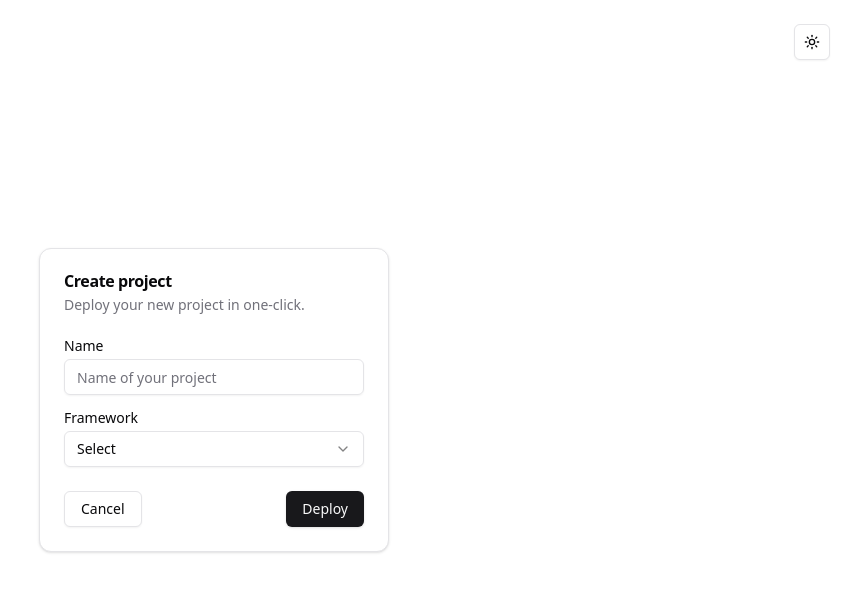
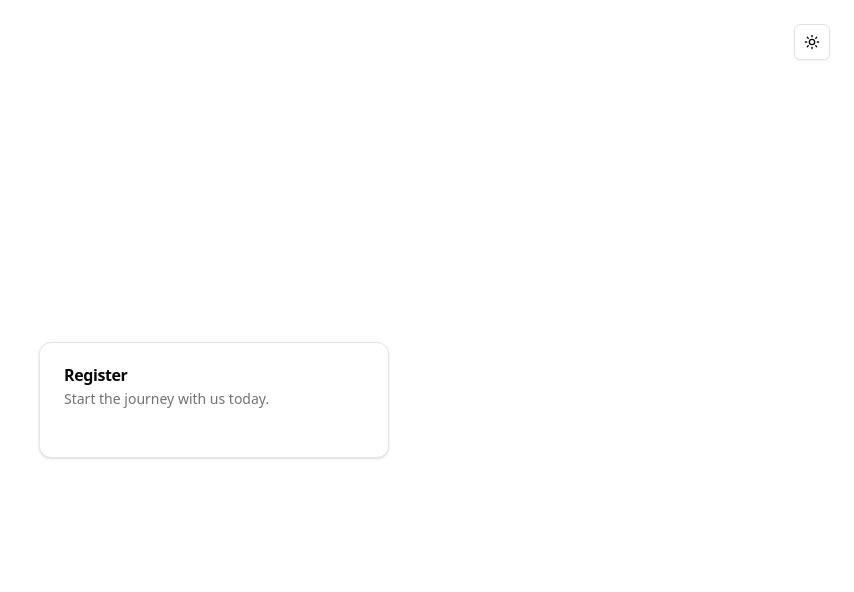
Before and after one commit to developer-mohitsoni/Nextgen-Form, a Next.js app: page / in a window 1280 px wide. Shown: the top 592 px of the page, without its empty margins (426-1280 px from the left). Built offline with nearby package versions, Linux system fonts and the light colour scheme.

Commit message:
Reset the form content

```diff
--- a/src/app/page.tsx
+++ b/src/app/page.tsx
@@ -22,39 +22,10 @@ export default function Home() {
     <div className="absolute top-1/2 left-1/2 -translate-x-1/2 -translate-y-1/2">
       <Card className="w-[350px]">
         <CardHeader>
-          <CardTitle>Create project</CardTitle>
-          <CardDescription>
-            Deploy your new project in one-click.
-          </CardDescription>
+          <CardTitle>Register</CardTitle>
+          <CardDescription>Start the journey with us today.</CardDescription>
         </CardHeader>
-        <CardContent>
-          <form>
-            <div className="grid w-full items-center gap-4">
-              <div className="flex flex-col space-y-1.5">
-                <Label htmlFor="name">Name</Label>
-                <Input id="name" placeholder="Name of your project" />
-              </div>
-              <div className="flex flex-col space-y-1.5">
-                <Label htmlFor="framework">Framework</Label>
-                <Select>
-                  <SelectTrigger id="framework">
-                    <SelectValue placeholder="Select" />
-                  </SelectTrigger>
-                  <SelectContent position="popper">
-                    <SelectItem value="next">Next.js</SelectItem>
-                    <SelectItem value="sveltekit">SvelteKit</SelectItem>
-                    <SelectItem value="astro">Astro</SelectItem>
-                    <SelectItem value="nuxt">Nuxt.js</SelectItem>
-                  </SelectContent>
-                </Select>
-              </div>
-            </div>
-          </form>
-        </CardContent>
-        <CardFooter className="flex justify-between">
-          <Button variant="outline">Cancel</Button>
-          <Button>Deploy</Button>
-        </CardFooter>
+        <CardContent></CardContent>
       </Card>
     </div>
   );
```
